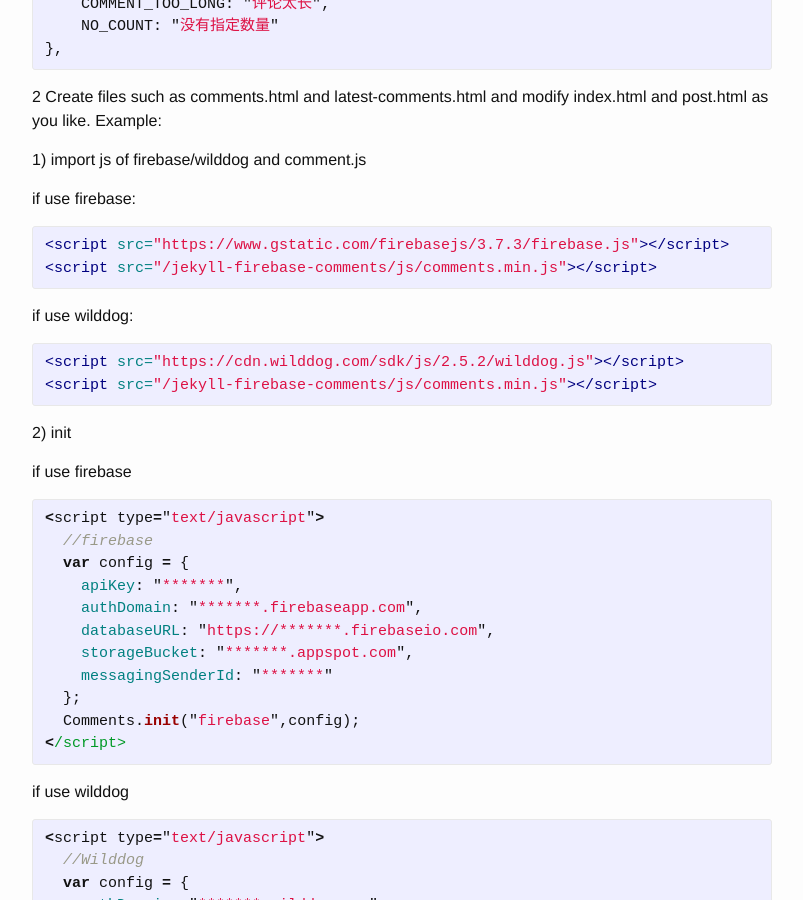
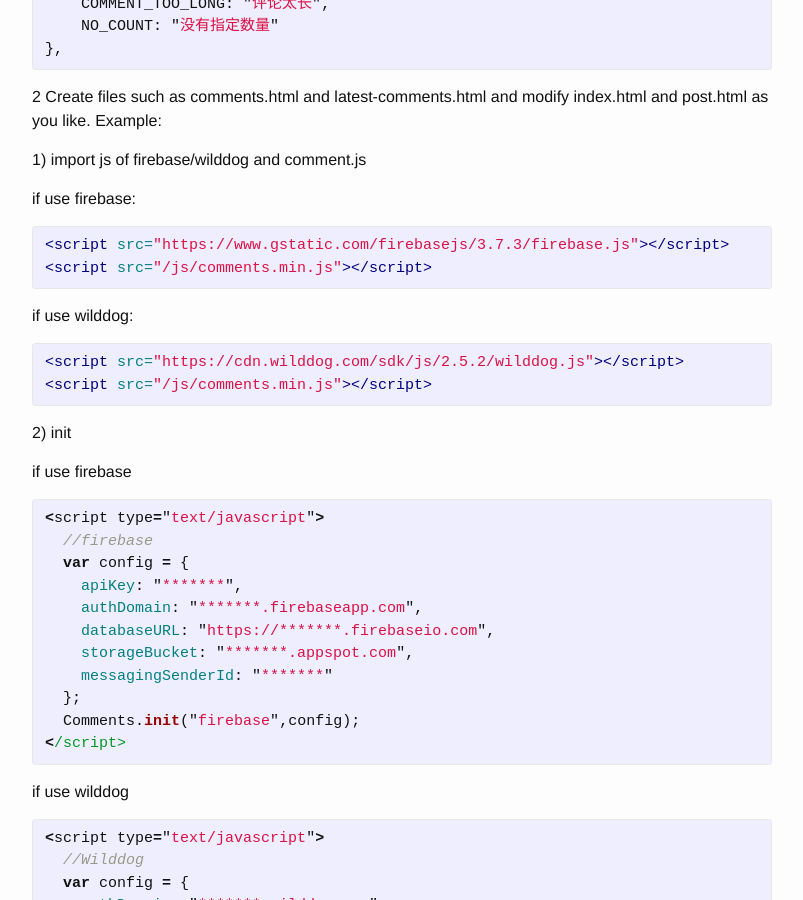
Before and after one commit to JiYouMCC/firebase-comments, a Jekyll site: the page built from docs/_posts/2017-03-28-how-to-use-comments.markdown, in a window 1280 px wide and 900 px high, scrolled down 1144 px. Shown: the whole window, without its empty margins (238-1041 px from the left). Built offline with Jekyll 4.4.1, drawn with Linux system fonts in a browser that asks for light colours; comment, search, counter and statistics services are not loaded.

Commit message:
Update _config.yml

```diff
--- a/docs/_config.yml
+++ b/docs/_config.yml
@@ -11,7 +11,7 @@
 description: > # this means to ignore newlines until "baseurl:"
   Ji You's demo site for jekyll-firebase-comments.
   Jekyll default setting and style is used.
-baseurl: "/jekyll-firebase-comments" # the subpath of your site, e.g. /blog
+baseurl: "" # the subpath of your site, e.g. /blog
 url: "http://www.jithee.name/jekyll-firebase-comments" # the base hostname & protocol for your site
 twitter_username: nightghostjiyou
 github_username:  JiYouMCC
```
